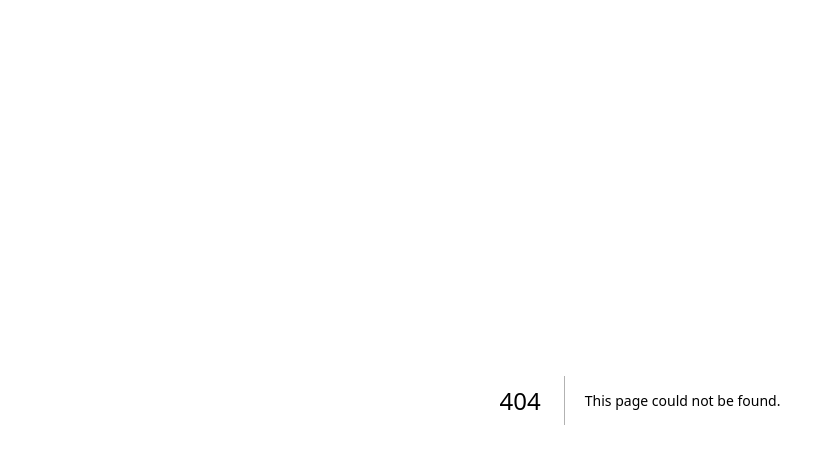
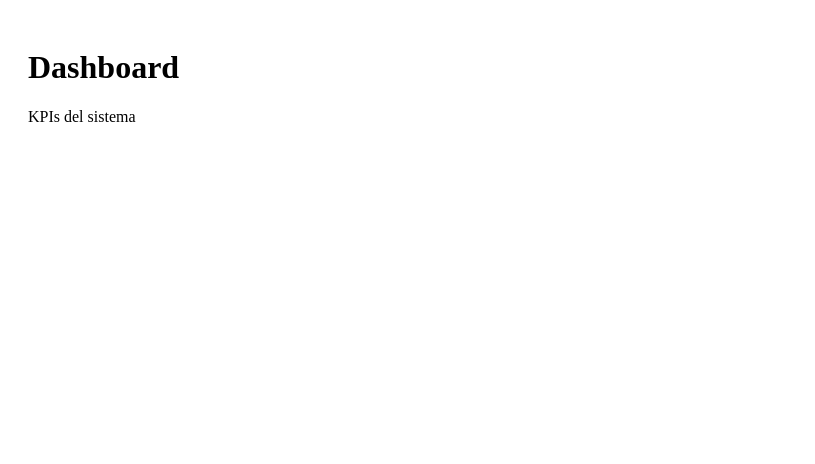
Before and after one commit to pablinho081/ev-erp2, a Next.js app: page /dashboard in a window 1280 px wide. Before the commit this address had no page. Shown: the top 464 px of the page, without its empty margins (0-815 px from the left). Built offline with nearby package versions, Linux system fonts and the light colour scheme.

Commit message:
Add Dashboard component with basic layout

```diff
--- /dev/null
+++ b/app/dashboard/page.tsx
@@ -0,0 +1,8 @@
+export default function Dashboard() {
+  return (
+    <div style={{ padding: 20 }}>
+      <h1>Dashboard</h1>
+      <p>KPIs del sistema</p>
+    </div>
+  )
+}
```
